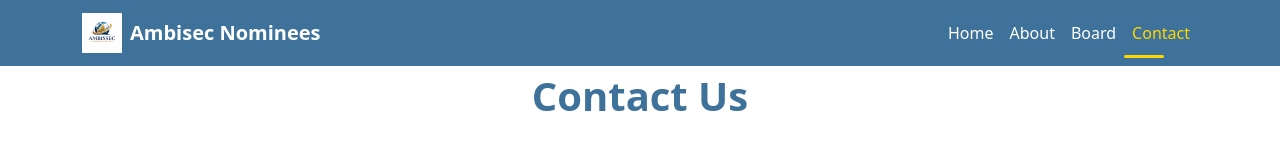
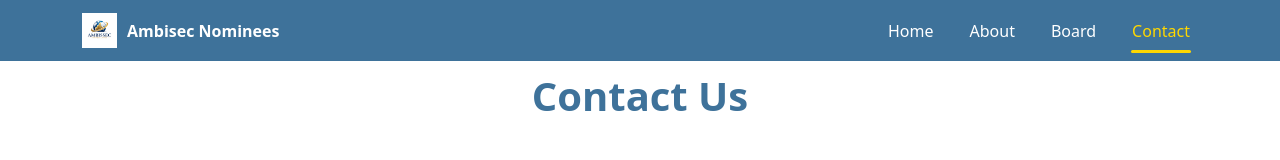
Before and after one commit to melvincbenjamin/ambisec-nominees-limited, a React (Vite) app: page /contact in a window 1280 px wide. Shown: the top 160 px of the page. Built offline with nearby package versions, Linux system fonts and the light colour scheme.

Commit message:
Updated SEO, Footer, Contact and Sitemaps

```diff
--- a/index.html
+++ b/index.html
@@ -2,9 +2,34 @@
 <html lang="en">
   <head>
     <meta charset="UTF-8" />
-    <link rel="icon" type="image/svg+xml" href="/logo.png" />
+
+    <!-- Viewport -->
     <meta name="viewport" content="width=device-width, initial-scale=1.0" />
-    <title>ambisec-nominees-limited</title>
+
+    <!-- Title -->
+    <title>Ambisec Nominees Limited | Corporate & Nominee Services</title>
+
+    <!-- Favicon -->
+    <link rel="icon" type="image/png" href="/logo.png" />
+
+    <!-- SEO Meta -->
+    <meta name="description" content="Ambisec Nominees Limited provides professional corporate and nominee services, delivering trusted financial and administrative solutions." />
+    <meta name="keywords" content="Ambisec, Ambisec Nominees, corporate services, nominee services, business solutions, Nigeria company services" />
+    <meta name="author" content="Ambisec Nominees Limited" />
+
+    <!-- Open Graph (For social sharing - WhatsApp, Facebook, etc.) -->
+    <meta property="og:title" content="Ambisec Nominees Limited" />
+    <meta property="og:description" content="Professional corporate and nominee services you can trust." />
+    <meta property="og:image" content="/logo.png" />
+    <meta property="og:url" content="https://your-domain.com" />
+    <meta property="og:type" content="website" />
+
+    <!-- Twitter Card -->
+    <meta name="twitter:card" content="summary_large_image" />
+    <meta name="twitter:title" content="Ambisec Nominees Limited" />
+    <meta name="twitter:description" content="Professional corporate and nominee services you can trust." />
+    <meta name="twitter:image" content="/logo.png" />
+
   </head>
   <body>
     <div id="root"></div>
--- /dev/null
+++ b/src/Navbar.css
@@ -0,0 +1,85 @@
+/* Navbar base */
+.custom-navbar {
+  background-color: #3e729a;
+  padding: 10px 0;
+}
+
+/* Brand */
+.brand {
+  display: flex;
+  align-items: center;
+  gap: 10px;
+  text-decoration: none;
+}
+
+.brand-logo {
+  height: 35px;
+}
+
+.brand-text {
+  font-weight: bold;
+  color: white;
+  font-size: 1rem;
+}
+
+/* Nav links (mobile first) */
+.nav-links {
+  text-align: left;
+  padding-top: 10px;
+}
+
+.nav-item {
+  color: white !important;
+  padding: 10px;
+  display: block;
+  position: relative;
+  transition: all 0.3s ease;
+}
+
+/* Hover */
+.nav-item:hover {
+  color: #f0e68c !important;
+}
+
+/* Active link */
+.nav-item.active {
+  color: #ffd700 !important;
+}
+
+/* Base (mobile-first) → NO underline */
+.nav-item.active::after {
+  content: none;
+}
+
+/* Desktop (only show underline here) */
+@media (min-width: 992px) {
+  .nav-item.active {
+    position: relative;
+  }
+
+  .nav-item.active::after {
+    content: '';
+    position: absolute;
+    bottom: -2px;
+    left: 50%;
+    transform: translateX(-50%);
+    width: 60px;
+    height: 3px;
+    background-color: #ffd700;
+    border-radius: 2px;
+  }
+}
+
+/* Desktop adjustments */
+@media (min-width: 992px) {
+  .nav-links {
+    display: flex;
+    gap: 20px;
+    align-items: center;
+    padding-top: 0;
+  }
+
+  .nav-item {
+    padding: 8px 0;
+  }
+}
--- a/src/components/Footer.jsx
+++ b/src/components/Footer.jsx
@@ -35,10 +35,9 @@ const Footer = () => {
             <p className="mb-1">odiliokechukwu@yahoo.com</p>
           </Col>
           <div className="mt-2 text-end">
-              <a href="#" className="text-white me-3"><FaFacebook size={20} /></a>
-              <a href="#" className="text-white me-3"><FaTwitter size={20} /></a>
-              <a href="#" className="text-white me-3"><FaLinkedin size={20} /></a>
-              <a href="#" className="text-white"><FaInstagram size={20} /></a>
+              <a href="https://web.facebook.com/odiliokechukwuandco" className="text-white me-3"><FaFacebook size={20} /></a>
+              <a href="https://www.linkedin.com/in/ambrose-odili-okechukwu-6b5b2a7/" className="text-white me-3"><FaLinkedin size={20} /></a>
+              <a href="https://www.instagram.com/odili_okechukwu/" className="text-white"><FaInstagram size={20} /></a>
             </div>
         </Row>
 
--- a/src/components/Navbars.jsx
+++ b/src/components/Navbars.jsx
@@ -1,11 +1,12 @@
 import { useState } from 'react'
 import { Container, Nav, Navbar } from 'react-bootstrap'
-import { Link, useLocation } from 'react-router-dom';
+import { Link, useLocation } from 'react-router-dom'
 import logo from "../assets/logo.png"
+import "../Navbar.css"
 
 function Navbars() {
   const [expanded, setExpanded] = useState(false)
-  const location = useLocation() // to track current route
+  const location = useLocation()
 
   const navLinks = [
     { name: 'Home', path: '/' },
@@ -14,68 +15,48 @@ function Navbars() {
     { name: 'Contact', path: '/contact' },
   ]
 
+  const handleToggle = () => setExpanded(!expanded)
+  const handleClose = () => setExpanded(false)
+
   return (
     <Navbar
       expand="lg"
       expanded={expanded}
-      onToggle={() => setExpanded(!expanded)}
+      onToggle={handleToggle}
       fixed="top"
-      style={{ backgroundColor: '#3e729a' }}
+      className="custom-navbar"
       variant="dark"
     >
       <Container>
         <Navbar.Brand
           as={Link}
           to="/"
-  onClick={() => setExpanded(false)}
-  className="d-flex align-items-center gap-2"
+          onClick={handleClose}
+          className="brand"
         >
-  <img
-    src={logo}
-    alt="Ambisec Logo"
-    style={{ height: '40px' }}
-  />
-  <span className="fw-bold text-white">Ambisec Nominees</span>
+          <img src={logo} alt="Logo" className="brand-logo" />
+          <span className="brand-text">Ambisec Nominees</span>
         </Navbar.Brand>
 
-        <Navbar.Toggle aria-controls="basic-navbar-nav" className="ms-auto" />
+        <Navbar.Toggle aria-controls="main-navbar" />
 
-        <Navbar.Collapse id="basic-navbar-nav">
-          <Nav className="ms-auto">
-            {navLinks.map((link) => (
+        <Navbar.Collapse id="main-navbar">
+          <Nav className="ms-auto nav-links">
+            {navLinks.map((link) => {
+              const isActive = location.pathname === link.path
+
+              return (
                 <Nav.Link
                   as={Link}
                   to={link.path}
                   key={link.name}
-                onClick={() => setExpanded(false)}
-                style={{
-                  position: 'relative',
-                  transition: 'color 0.3s',
-                  color: location.pathname === link.path ? '#ffd700' : 'white', // active link color
-                }}
-                onMouseEnter={(e) => e.target.style.color = '#f0e68c'} // hover color
-                onMouseLeave={(e) =>
-                  e.target.style.color =
-                    location.pathname === link.path ? '#ffd700' : 'white'
-                }
+                  onClick={handleClose}
+                  className={`nav-item ${isActive ? 'active' : ''}`}
                 >
                   {link.name}
-                {location.pathname === link.path && (
-                  <span
-                    style={{
-                      position: 'absolute',
-                      bottom: '-5px',
-                      left: '0',
-                      width: '100%',
-                      maxWidth: '40px',
-                      height: '3px',
-                      backgroundColor: '#ffd700',
-                      borderRadius: '2px',
-                    }}
-                  />
-                )}
                 </Nav.Link>
-            ))}
+              )
+            })}
           </Nav>
         </Navbar.Collapse>
       </Container>
--- a/src/pages/Contact.jsx
+++ b/src/pages/Contact.jsx
@@ -3,7 +3,6 @@ import { Fade, Slide } from "react-awesome-reveal";
 import contactcall from "../assets/contactcall.jpg";
 import {
   FaFacebook,
-  FaTwitter,
   FaLinkedin,
   FaInstagram,
   FaMapMarkerAlt,
@@ -58,7 +57,7 @@ const Contact = () => {
                   <h6 className="fw-bold mb-3">Follow Us</h6>
 
                   <a
-                    href="https://facebook.com"
+                    href="https://web.facebook.com/odiliokechukwuandco"
                     target="_blank"
                     rel="noreferrer"
                     className="me-3 text-dark"
@@ -67,7 +66,7 @@ const Contact = () => {
                   </a>
 
                   <a
-                    href="https://linkedin.com"
+                    href="https://www.linkedin.com/in/ambrose-odili-okechukwu-6b5b2a7/"
                     target="_blank"
                     rel="noreferrer"
                     className="me-3 text-dark"
@@ -76,7 +75,7 @@ const Contact = () => {
                   </a>
 
                   <a
-                    href="https://instagram.com"
+                    href="https://www.instagram.com/odili_okechukwu/"
                     target="_blank"
                     rel="noreferrer"
                     className="me-3 text-dark"
```
Also changed, not shown: public/robots.txt (added), 1 other file (tests, documents, lock files or other folders). Lines whose indentation alone changed are shown as unchanged.
